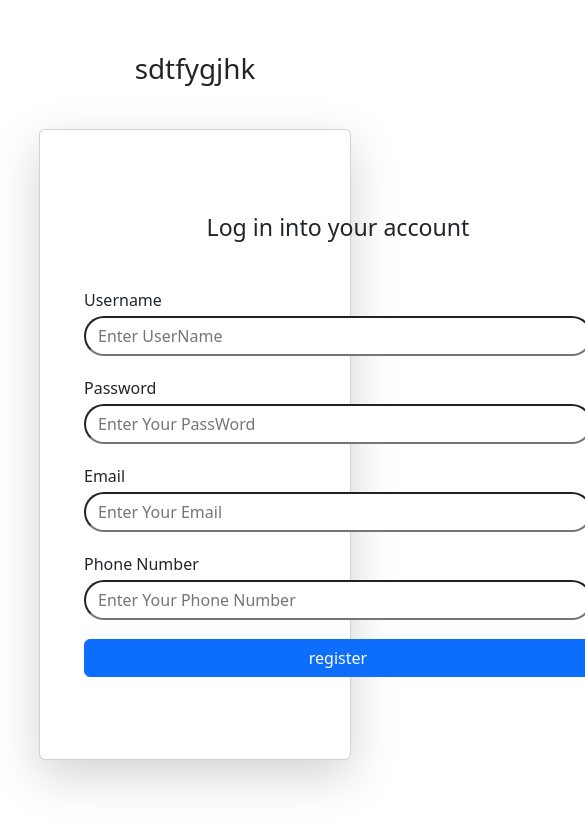
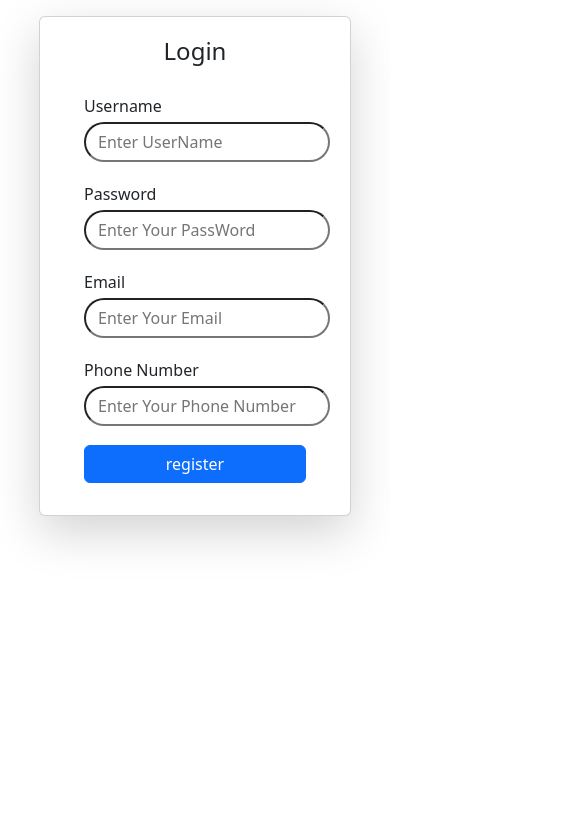
Before and after one commit to AdamDono/BlockBuilder, an Angular app: page / in a window 390 px wide. Shown: the top 828 px of the page, 585 px wide, since content can reach past the window. Built offline with nearby package versions, Linux system fonts and the light colour scheme.

Commit message:
mobile responsive fixed

```diff
--- a/src/app/app.component.css
+++ b/src/app/app.component.css
@@ -26,12 +26,12 @@ border-radius: 50px;
 
 .container {
     display: flex;
-    margin-bottom: 50px;
+
   }
 
   .form-container {
     flex: 1;
-margin-right: 200opx;
+
 
   }
 
@@ -52,3 +52,59 @@ margin-right: 200opx;
   .h{
   align-content: center;
   }
+
+
+
+/* Media query for responsiveness */
+@media (max-width: 768px) {
+    .container {
+      flex-direction: column;
+      align-items: center;
+
+    }
+
+    .form-container {
+      width: 100%;
+      box-shadow: none;
+      border: 0;
+
+    }
+    .button{
+        width: 100%;
+    }
+    .image-container {
+      display: none;
+    }
+
+    .card-body{
+        margin-top: -39px;
+
+    }
+
+
+    /* Hide the 'log' div on mobile */
+    .log {
+        display: none;
+        text-decoration: none;
+        visibility: hidden;
+        margin-top: 1px;
+        margin-bottom: -30px;
+      }
+
+      /* Show the mobile heading */
+      .mobile-heading {
+        display: block;
+        font-size: 1.5rem;
+        text-align: center;
+        margin-top: none;
+      }
+
+
+  }
+
+  /*the text wont be visible on larger screens */
+  @media (min-width: 769px) {
+    .mobile-heading {
+      display: none;
+    }
+  }
--- a/src/app/app.component.html
+++ b/src/app/app.component.html
@@ -13,7 +13,13 @@
   <div class="container">
     <div class="form-container">
 
-   <h3 class="log d-flex justify-content-center " >Log in into your account</h3>
+   <h3 class="log d-flex justify-content-center md-1 " >Log in into your account</h3>
+   <div class="container">
+    <div class="form-container">
+      <h1 class="mobile-heading">Login</h1>
+      <!-- Your form code goes here -->
+    </div>
+  </div>
 
    <form class="form " [formGroup]="registerForm" (ngSubmit)="onSubmit()">
 
```
Also changed, not shown: src/app/app.component.ts (line endings or trailing spaces).
